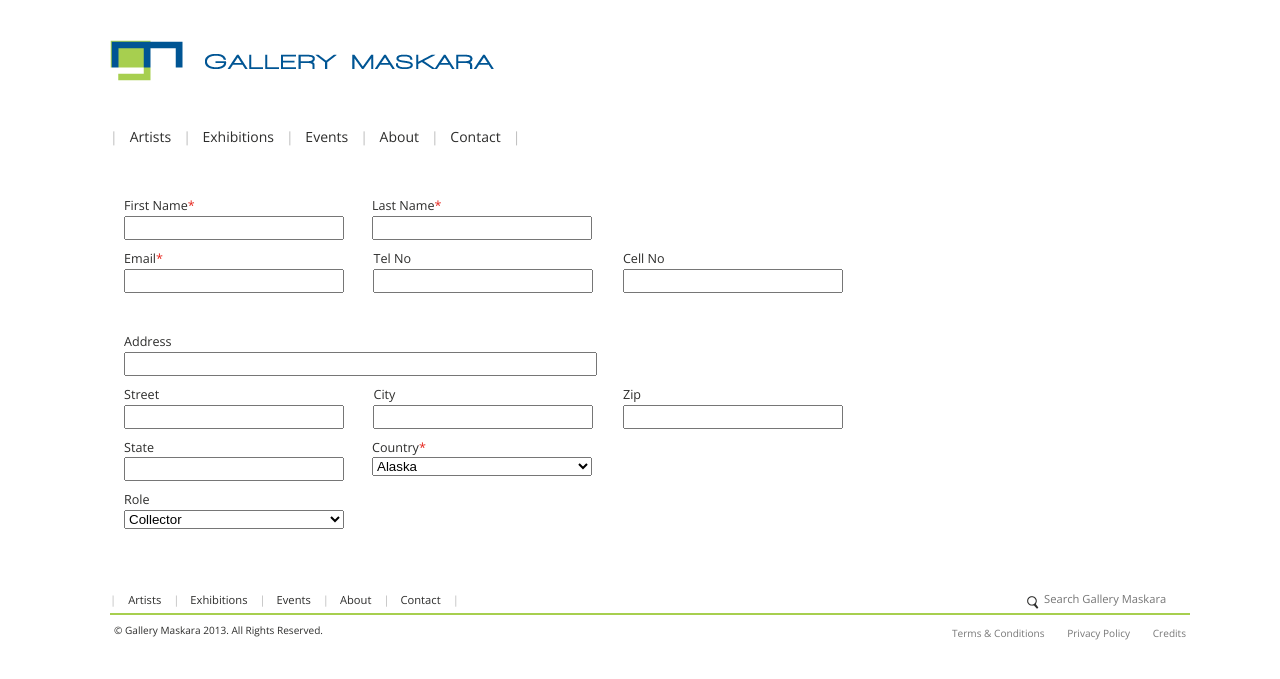
After one commit to batpad/gallerym, a Django app: page /subscribe in a window 1280 px wide. The commit adds this page. Shown: the top 679 px of the page. Run offline with Django 3.2, Linux system fonts and the light colour scheme; parts of the project's set-up code (start-up, migrations or seed data) failed here and were passed over.

Commit message:
subscribe.html page with form

```diff
--- a/maskara/gallery/views.py
+++ b/maskara/gallery/views.py
@@ -278,3 +278,7 @@ def previous_exhibitions(request):
     exhibitions = Exhibition.objects.all().filter(start_date__lt=now).order_by('-start_date')
     return render(request, 'exhibitions.html', {'exhibitions': exhibitions})
 '''
+
+
+def subscribe(request):
+    return render(request, "subscribe.html")
--- a/maskara/urls.py
+++ b/maskara/urls.py
@@ -52,7 +52,8 @@ urlpatterns += patterns('maskara.gallery.views',
     url(r'^events/upcoming$', 'events', {'when': 'upcoming'}, name='upcoming_events'),
     url(r'^events/previous$', 'events', {'when': 'previous'}, name='previous_events'),
     url(r'^event/(?P<slug>[\w\-]+)/(?P<view>[\w\-]*?)$', 'event', name='event'),
-    url(r'^test_work_image/(?P<id>[0-9]*)', 'artist_work_image')
+    url(r'^test_work_image/(?P<id>[0-9]*)', 'artist_work_image'),
+    url(r'^subscribe$', 'subscribe', name='subscribe'),
 )
 
 urlpatterns += patterns('django.views.generic.simple',
--- a/static/css/main.css
+++ b/static/css/main.css
@@ -61,6 +61,10 @@ body {
 
 .col60 {
 	width: 60%;
+}
+
+.col65 {
+	width: 65%;
 }
 
 .col70 {
--- /dev/null
+++ b/templates/subscribe.html
@@ -0,0 +1,127 @@
+{% extends 'base.html' %}
+
+{% block extra_css %}
+<style>
+    .form {
+        font-size: 90%;
+    }
+
+    .fieldBlock {
+        padding: 0 14px 10px 14px;
+    }
+
+    .form label {
+        display: block;
+    }
+
+    .form input[type="text"], .form input[type="email"], .form input[type="tel"], .form input[type="number"], select {
+        min-width: 220px;
+    }
+
+    .requiredField:after {
+        content: '*';
+        color: #e5231b;
+    }
+</style>
+{% endblock %}
+
+{% block content %}
+
+<div class="col70">
+
+    <form action="#" class="form">
+        <div class="paddingBottom">
+            <div class="fieldWrap">
+                <div class="fieldBlock floatLeft">
+                    <label for="firstName" class="requiredField">First Name</label>
+                    <input type="text" id="firstName" name="firstName">
+                </div>
+
+                <div class="fieldBlock floatLeft">
+                    <label for="lastName" class="requiredField">Last Name</label>
+                    <input type="text" id="lastName" name="lastName">
+                </div>
+                <div class="clear"></div>
+            </div> <!-- /fieldWrap -->
+
+            <div class="fieldWrap">
+                <div class="fieldBlock col33">
+                    <label for="email" class="requiredField">Email</label>
+                    <input type="email" id="email" name="email">
+                </div>
+
+                <div class="fieldBlock col33">
+                    <label for="tel">Tel No</label>
+                    <input type="tel" id="tel" name="tel">
+                </div>
+
+                <div class="fieldBlock col33">
+                    <label for="cell">Cell No</label>
+                    <input type="tel" id="cell" name="cell">
+                </div>
+                <div class="clear"></div>
+            </div> <!-- /fieldWrap -->
+        </div> <!-- /paddingBottom  -->
+
+        <div class="fieldWrap">
+            <div class="fieldBlock">
+                <label for="address">Address</label>
+                <input type="text" id="address" name="address" class="col65">
+                <div class="clear"></div>
+            </div>
+        </div> <!-- /fieldWrap  -->
+
+        <div class="fieldWrap">
+            <div class="fieldBlock col33">
+                <label for="street">Street</label>
+                <input type="text" id="street" name="street">
+            </div>
+
+            <div class="fieldBlock col33">
+                <label for="city">City</label>
+                <input type="text" id="city" name="city">
+            </div>
+
+            <div class="fieldBlock col33">
+                <label for="zip">Zip</label>
+                <input type="text" id="zip" name="zip">
+            </div>
+            <div class="clear"></div>
+        </div> <!-- /fieldWrap -->
+
+        <div class="fieldWrap">
+            <div class="fieldBlock floatLeft">
+                <label for="state" class="">State</label>
+                <input type="text" id="state" name="state">
+            </div>
+
+            <div class="fieldBlock floatLeft">
+                <label for="country" class="requiredField">Country</label>
+                <select id="country" name="country">
+                    <option value="">Alaska</option>
+                    <option value="">Albania</option>
+                    <option value="">India</option>
+                    <option value="">Sri Lanka</option>
+                </select>
+            </div>
+            <div class="clear"></div>
+        </div> <!-- /fieldWrap -->
+
+        <div class="fieldWrap">
+            <div class="fieldBlock">
+                <label for="country">Role</label>
+                <select id="country" name="country">
+                    <option value="">Collector</option>
+                    <option value="">Albania</option>
+                    <option value="">India</option>
+                    <option value="">Other</option>
+                </select>
+            </div>
+            <div class="clear"></div>
+        </div> <!-- /fieldWrap -->
+
+    </form>
+
+</div>
+
+{% endblock %}
```
